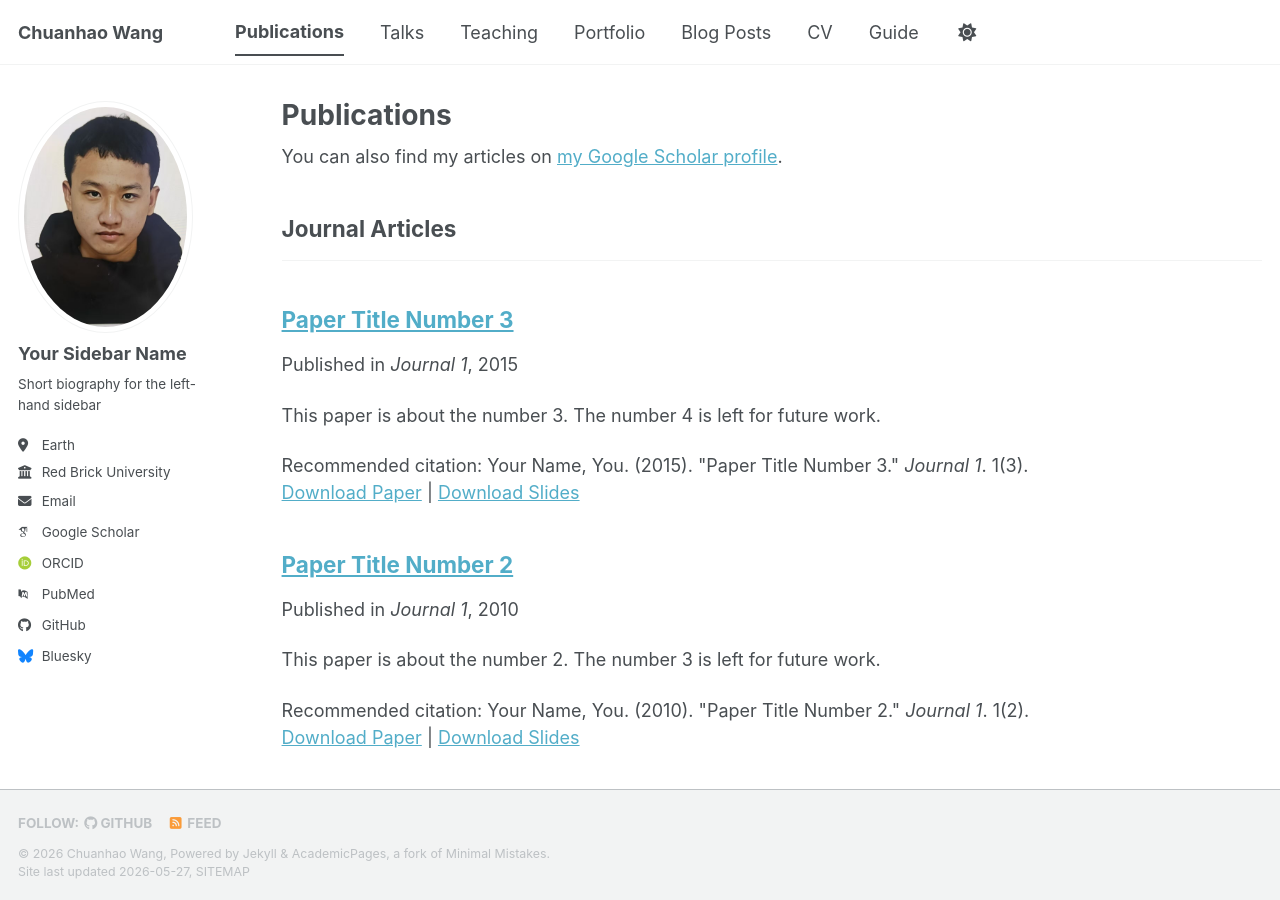
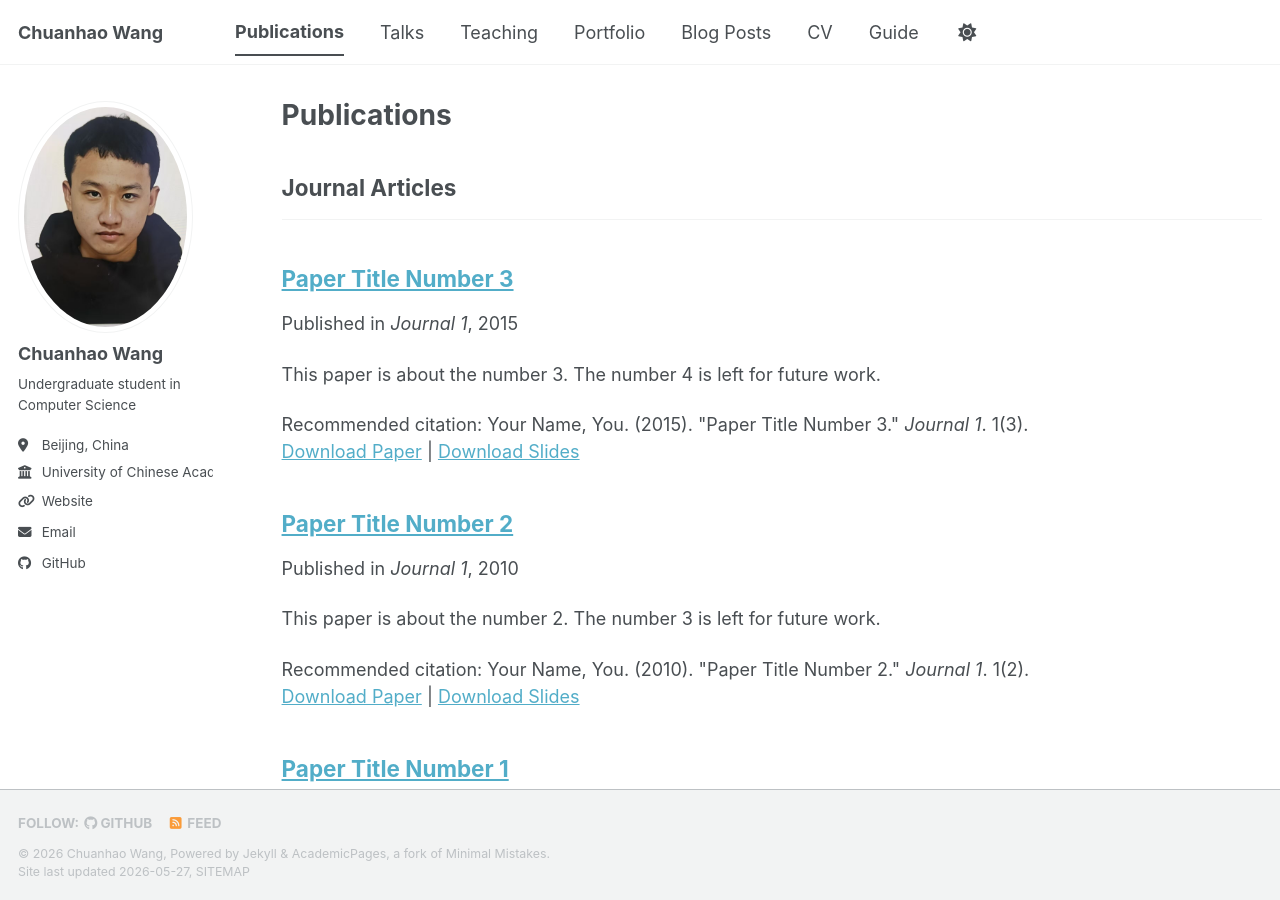
Before and after one commit to abcz-wang/homepage, a Jekyll site: the page built from _pages/publications.html, in a window 1280 px wide and 900 px high. Built offline with Jekyll 4.4.1, drawn with Linux system fonts in a browser that asks for light colours; some web fonts are replaced; a script bundle is joined from its source files by our own code; library files that are not in the unit come from our copies.

Commit message:
Update _config.yml

```diff
--- a/_config.yml
+++ b/_config.yml
@@ -23,40 +23,27 @@ repository: "abcz-wang/homepage"
 author:
   # Biographic information
   avatar           : "profile.jpg"
-  name             : "Your Sidebar Name"
-  pronouns         : # example: "she/her"
-  bio              : "Short biography for the left-hand sidebar"
-  location         : "Earth"
-  employer         : "Red Brick University"
-  uri              : # URL
-  email            : "none@example.org"
+  name             : "Chuanhao Wang"
+  pronouns         :
+  bio              : "Undergraduate student in Computer Science"
+  location         : "Beijing, China"
+  employer         : "University of Chinese Academy of Sciences"
+  uri              : "https://abcz-wang.github.io/homepage/"
+  email            : "wangchuanhao23@mails.ucas.ac.cn"
 
-  # Academic websites
-  academia         : # URL
-  arxiv            : # URL - Update with the correct link to your profile
-  googlescholar    : "https://scholar.google.com/citations?user=PS_CX0AAAAAJ"
-  inspire-hep      : # URL
-  impactstory      : # URL
-  orcid            : "https://orcid.org/yourorcidurl"
-  semantic         : # URL
-  ssrn             : # URL
-  pubmed           : "https://www.ncbi.nlm.nih.gov/pubmed/?term=john+snow"
-  researchgate     : # URL
-  scopus           : # URL
-  zotero           : # URL
+
 
 
   # Repositories and software development
   bitbucket        : # Username - Update with your username on the site
   codepen          : # Username
   dribbble         : # Username
-  github           : "academicpages"
+  github           : "abcz-wang"
   kaggle           : # Username
   stackoverflow    : # User number or user number and name (i.e., use "1" or "1/jeff-atwood")
 
   # Social media
   artstation       : # Username
-  bluesky          : "bsky.app" # Replace this with you Bluesky username
   facebook         : # Username
   flickr           : # Username
   foursquare       : # Username
```
